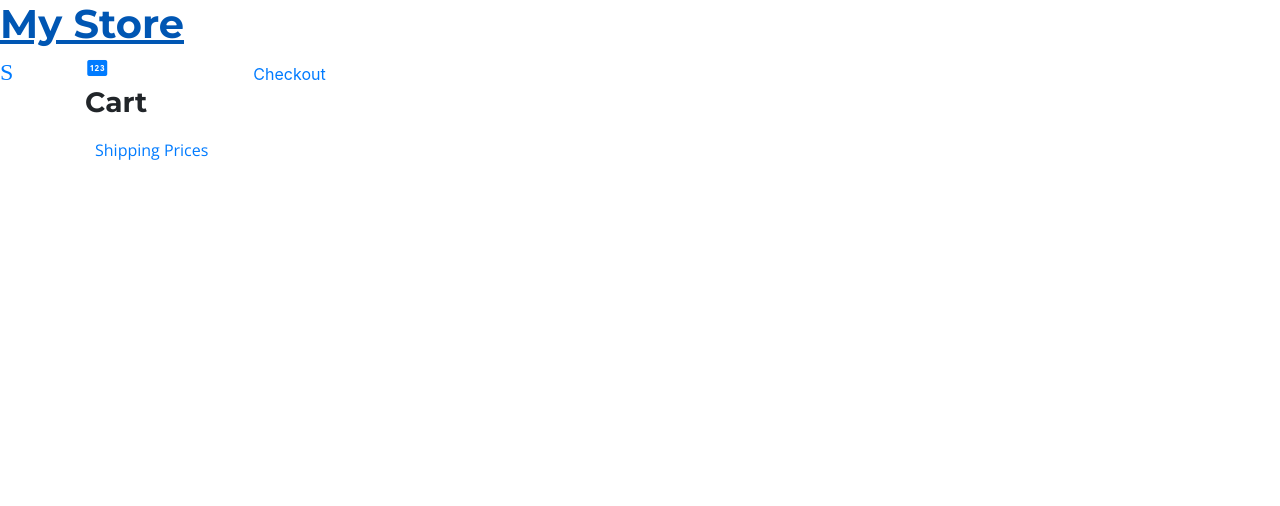
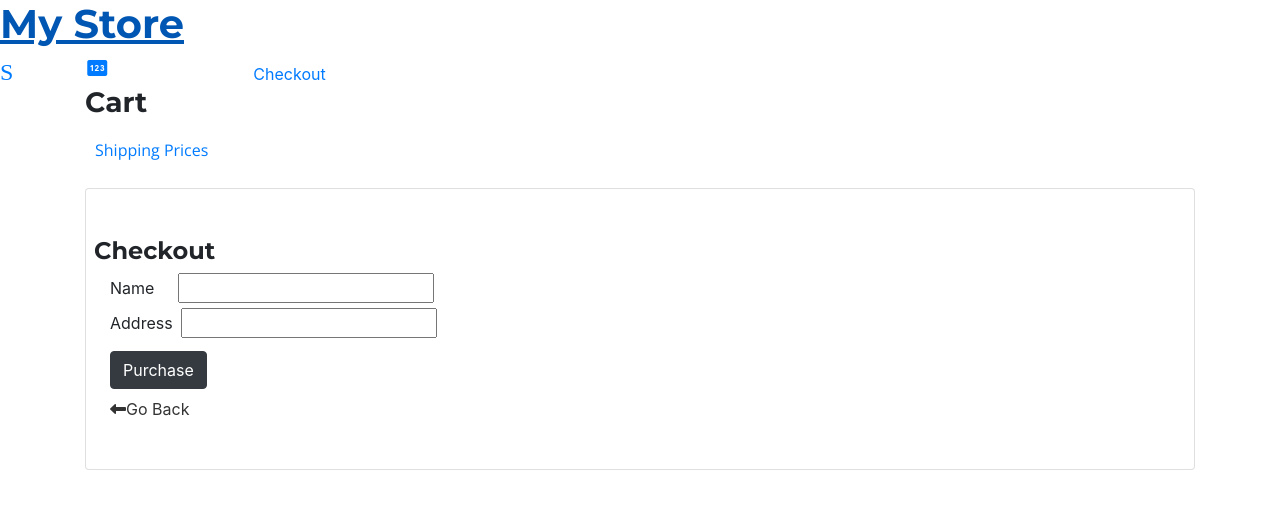
Before and after one commit to shintsal/angular-tutorial-mystore, an Angular app: page /cart in a window 1280 px wide. Shown: the top 506 px of the page. Built offline with nearby package versions, Linux system fonts and the light colour scheme.

Commit message:
muokkaa cart komponentti

```diff
--- a/src/app/cart/cart.component.html
+++ b/src/app/cart/cart.component.html
@@ -2,7 +2,29 @@
 <p>
     <a routerLink="/shipping">Shipping Prices</a>
 </p>
-<div class="cart-item" *ngFor="let item of items">
+
+<div class="cart-item bg-light p-3" *ngFor="let item of items">
+    <h6>My Order</h6>
     <span>{{ item.name }}</span>
-    <span>{{ item.price | currency }}</span>
+    <span class="ml-5"><strong>{{ item.price | currency }}</strong></span>
 </div>
+
+<div class="card pb-5 pl-2">
+    <form class="mt-5" [formGroup]="checkoutForm" (ngSubmit)="onSubmit(checkoutForm.value)">
+        <div>
+            <h4>Checkout</h4>
+            <label class="ml-3">Name</label>
+            <input class="ml-4" type="text" formControlName="name">
+        </div>
+        <div>
+            <label class="ml-3">Address</label>
+            <input class="ml-2" type="text" formControlName="address">
+        </div>
+
+        <button class="btn btn-dark ml-3 mt-2" type="submit">Purchase</button>
+    </form>
+
+    <div class="pt-2 ml-3">
+        <app-backbtn></app-backbtn>
+    </div>
+</div>
--- a/src/app/cart/cart.component.ts
+++ b/src/app/cart/cart.component.ts
@@ -1,4 +1,5 @@
 import { Component, OnInit } from '@angular/core';
+import { FormBuilder } from '@angular/forms';
 import { CartService } from '../cart.service';
 
 @Component({
@@ -9,9 +10,23 @@ import { CartService } from '../cart.service';
 export class CartComponent implements OnInit {
 
   items;
+  checkoutForm;
 
-  constructor(private CartService: CartService) {
+  constructor(private CartService: CartService, private formBuilder: FormBuilder) {
     this.items = this.CartService.getItems();
+
+    this.checkoutForm = this.formBuilder.group({
+      name: '',
+      address: ''
+    });
+  }
+
+  onSubmit(customerData) {
+    // process checkout data here
+    console.warn('Your order has been submitted', customerData);
+
+    this.items = this.CartService.clearCart();
+    this.checkoutForm.reset();
   }
 
   ngOnInit(): void {
```
